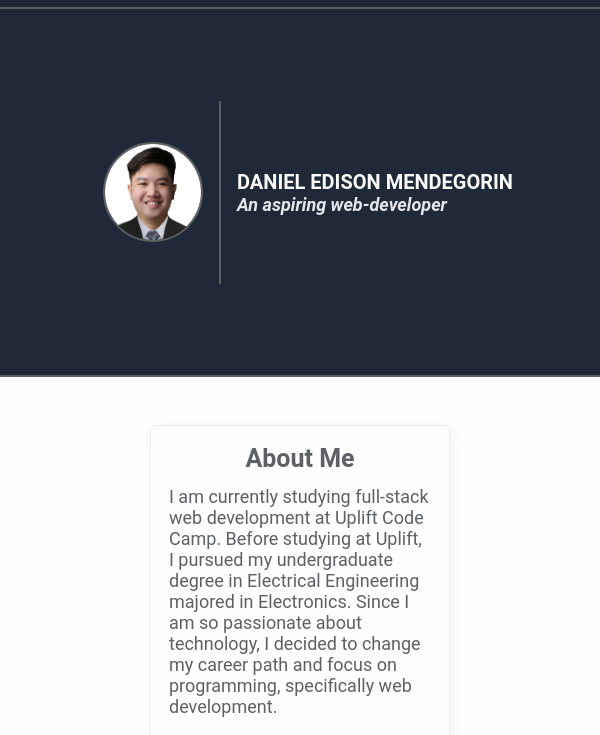
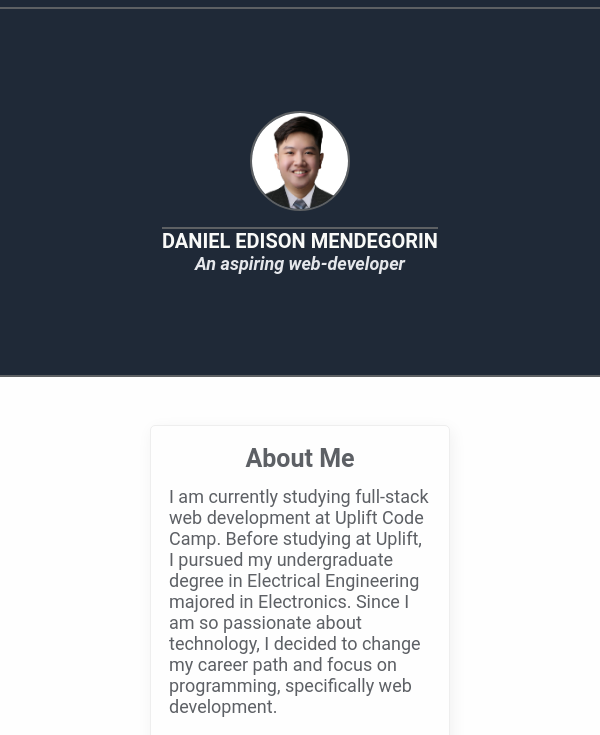
Before and after one commit to Avarice03/web-portfolio, a plain HTML site: page index.html in a window 600 px wide. Shown: the part 41-776 px from the top of the page. Drawn offline with Linux system fonts and the light colour scheme.

Commit message:
fix: comments

```diff
--- a/assets/stylesheets/style.css
+++ b/assets/stylesheets/style.css
@@ -34,7 +34,7 @@ h6 {
     "footer footer";
 }
 
-/* HEADER */
+/*--------------------------- HEADER ---------------------------*/
 #header {
     grid-area: header;
     background-color: #1f2937;
@@ -62,7 +62,7 @@ h6 {
     align-items: center;
 }
 
-/* TOP CONTENT */
+/*--------------------------- TOP CONTENT ---------------------------*/
 .top-container {
     grid-area: top-cont;
     background-color: #1f2937;
@@ -138,7 +138,7 @@ h6 {
     top: 0;
 }
 
-/*------ MAIN CONTENT ------*/
+/*--------------------------- MAIN CONTENT ---------------------------*/
 .main-container {
     grid-area: main-cont;
     display: flex;
@@ -420,7 +420,7 @@ h6 {
     margin-bottom: 1em;
 }
 
-/* FOOTER */
+/*--------------------------- FOOTER ---------------------------*/
 
 .footer {
     grid-area: footer;
@@ -439,13 +439,12 @@ h6 {
 }
 
 /* ------------------------------MEDIA QUERIES------------------------------ */
-/* FOR TABLET SCREENS */
+/*--- FOR TABLET SCREENS ---*/
 @media only screen and (min-width: 600px) and (max-width: 768px) {
 
     /* GRID */
     .grid-container {
         display: grid;
-        /* height: 100vh; */
         grid-template: 50px 400px 1fr 40px/1fr;
         grid-template-areas:
         "header"
@@ -456,9 +455,6 @@ h6 {
 
     /* HEADER */
     #header {
-        grid-area: header;
-        display: flex;
-        align-items: center;
         top: 0;
         position: sticky;
         z-index: 1;
@@ -553,30 +549,28 @@ h6 {
 
     /* TOP CONTENT */
     .top-container {
-        grid-area: top-cont;
-        background-color: #1f2937;
-        border-bottom: 2px solid #5d6063;
         justify-content: center;
         align-items: center;
         display: flex;
-        border-bottom: 2px solid #5d6063;
-        padding-left: 16px;
+        padding: 0 16px;
+        margin: 0;
+    }
+
+    .top-container h1 {
+        font-size: 45px;
     }
 
     /*------ MAIN CONTENT ------*/
     .main-container {
-        grid-area: main-cont;
-        display: flex;
         margin: 0;
     }
 }
 
-/* FOR MOBILE SCREENS */
+/*--- FOR MOBILE SCREENS ---*/
 @media only screen and (min-width: 320px) and (max-width: 600px) {
     /* GRID */
     .grid-container {
         display: grid;
-        /* height: 100vh; */
         grid-template: 50px 400px 1fr 40px/1fr;
         grid-template-areas:
         "header"
@@ -587,23 +581,25 @@ h6 {
 
     /* HEADER */
     #header {
-        grid-area: header;
         top: 0;
         position: sticky;
         z-index: 1;
         min-width: 300px;
     }
 
-    #header img {
-        height: 40px;
-        width: 40px;
-        border-radius: 100%;
-        margin-right: 0.5em;
-    }
-
     /* TOP CONTENT */
     .top-container {
         margin-bottom: 2em;
+        display: flex;
+        flex-direction: column;
+    }
+
+    .top-container .content-body {
+        border-top: 2px solid #5d6063;
+        border-left: none;
+        padding: 0;
+        height: auto;
+        align-items: center;
     }
 
     .top-container h1 {
@@ -612,15 +608,13 @@ h6 {
 
     .top-container h3 {
         font-size: 18px;
-        color: #e5e7eb;
     }
 
     .top-container img {
         height: 100px;
         width: 100px;
-        border-radius: 100%;
-        border: 2px solid #5d6063;
-        margin-right: 1em;
+        margin-bottom: 1em;
+        margin-right: 0;
     }
 
     /* HAMBURGER MENU - NAV */
```
Also changed, not shown: 1 other file.
